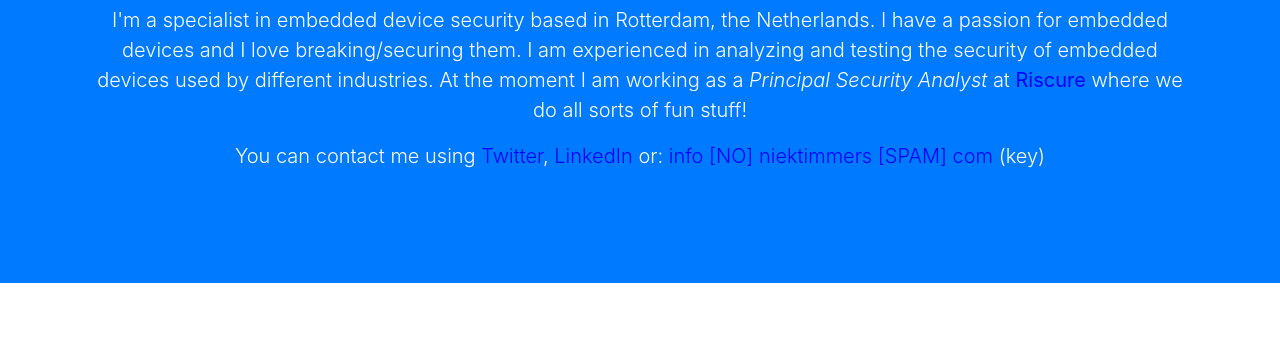
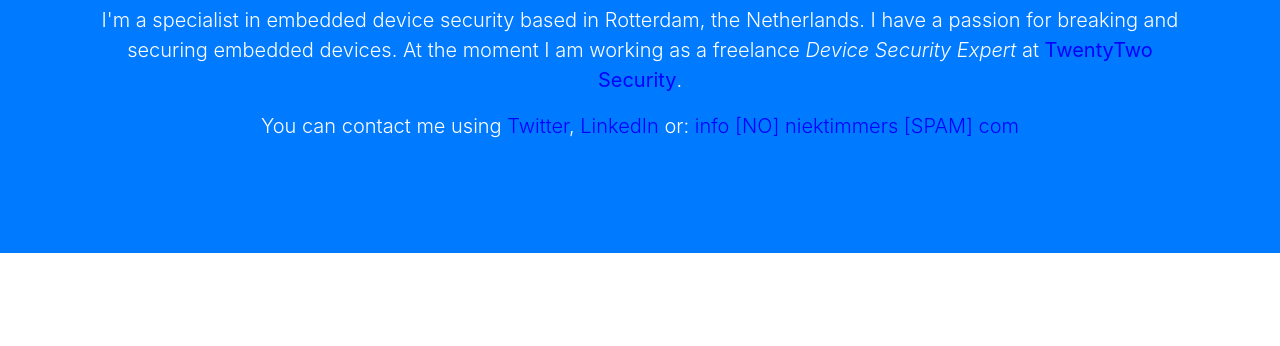
Before and after one commit to tieknimmers/tieknimmers.github.io, a website with bundled scripts: page index.html in a window 1280 px wide. Shown: the part 425-771 px from the top of the page. Built offline with nearby package versions, Linux system fonts and the light colour scheme; files whose address does not match are found by name.

Commit message:
update profile

```diff
--- a/index.html
+++ b/index.html
@@ -69,9 +69,8 @@
       <img class="img-fluid mb-5 d-block mx-auto" src="img/niek.jpg" alt="">
     <h2>Hi.</h2>
     <p class="lead">
-        I'm a specialist in embedded device security based in Rotterdam, the Netherlands. I have a passion for embedded devices and I love breaking/securing them. I am experienced in analyzing and testing the security of embedded devices used by different industries. At the moment I am working as a <i>Principal Security Analyst</i> at <b><a href="https://www.riscure.com/" style="color: blue !important;">Riscure</a></b> where we do all sorts of fun stuff!
-    </p>
-          <p class="lead">You can contact me using <a href="http://twitter.com/tieknimmers" style="color: blue !important;">Twitter</a>, <a href="https://www.linkedin.com/in/niektimmers/" style="color: blue !important;">LinkedIn</a> or: <a href="mailto:info [NO] niektimmers [SPAM] com" style="color: blue !important;">info [NO] niektimmers [SPAM] com</a> (<a href="info_niektimmers_pub_2019.asc">key</a>)</p>
+    I'm a specialist in embedded device security based in Rotterdam, the Netherlands. I have a passion for breaking and securing embedded devices. At the moment I am working as a freelance <i>Device Security Expert</i> at <b><a href="https://twentytwosecurity.com/" style="color: blue !important;">TwentyTwo Security</a></b>.</p>
+          <p class="lead">You can contact me using <a href="http://twitter.com/tieknimmers" style="color: blue !important;">Twitter</a>, <a href="https://www.linkedin.com/in/niektimmers/" style="color: blue !important;">LinkedIn</a> or: <a href="mailto:info [NO] niektimmers [SPAM] com" style="color: blue !important;">info [NO] niektimmers [SPAM] com</a></p>
 <!--
       <div class="row">
         <div class="col-lg-4 ml-auto">
```
